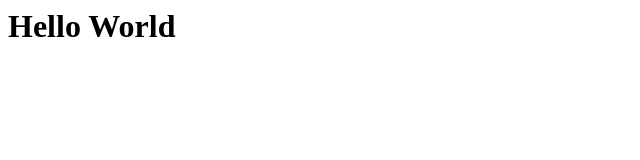
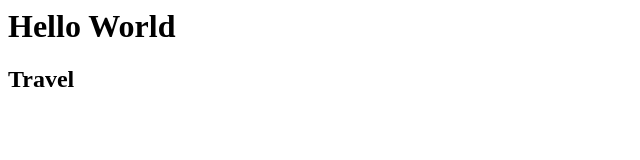
Before and after one commit to sinniesin/Portfolio, a plain HTML site: page index.html in a window 1280 px wide. Shown: the full height of the page, 0-640 px from the left. Drawn offline with Linux system fonts and the light colour scheme.

Commit message:
add travel

```diff
--- a/index.html
+++ b/index.html
@@ -1 +1,3 @@
 <h1>Hello World</h1>
+
+<h2>Travel</h2>
```
